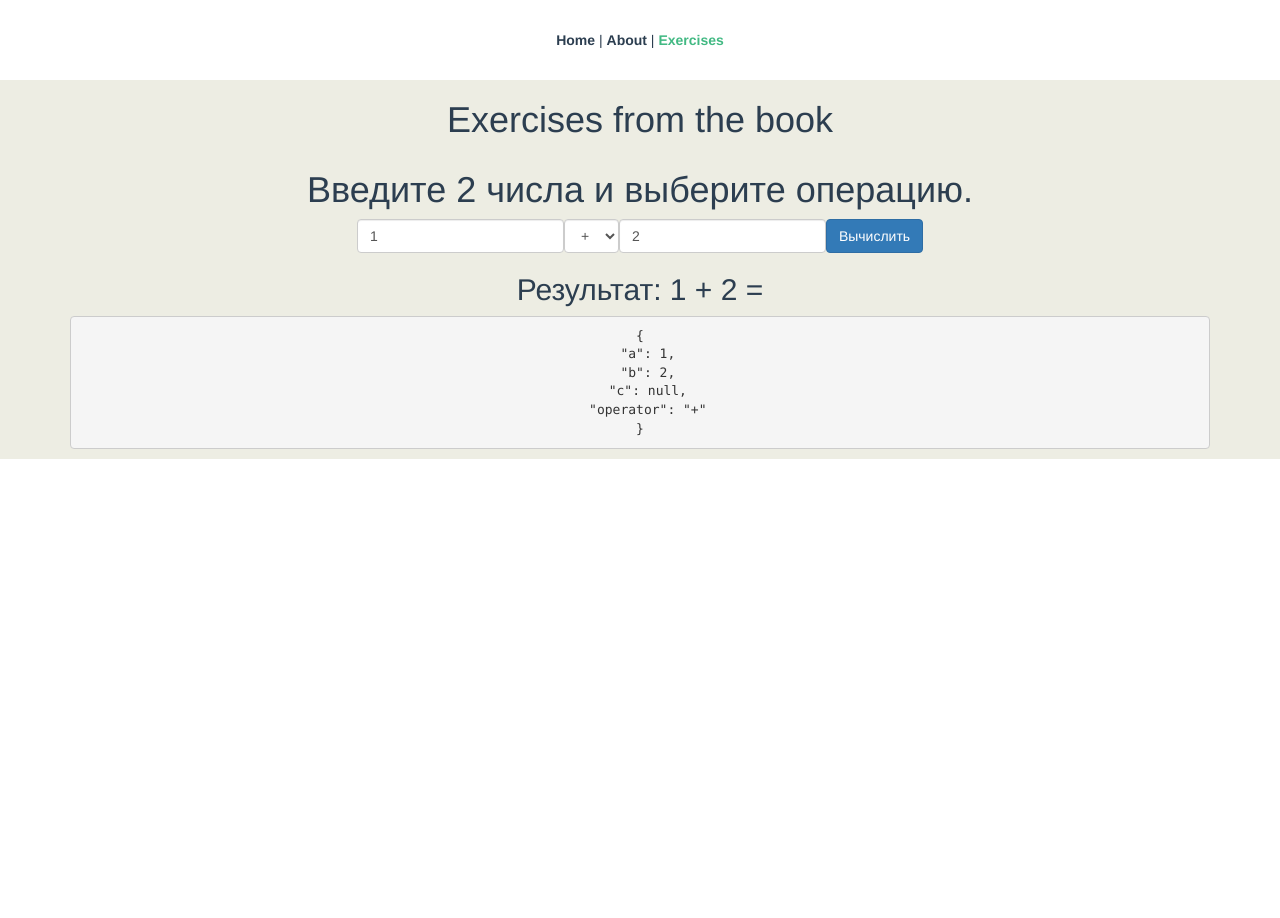
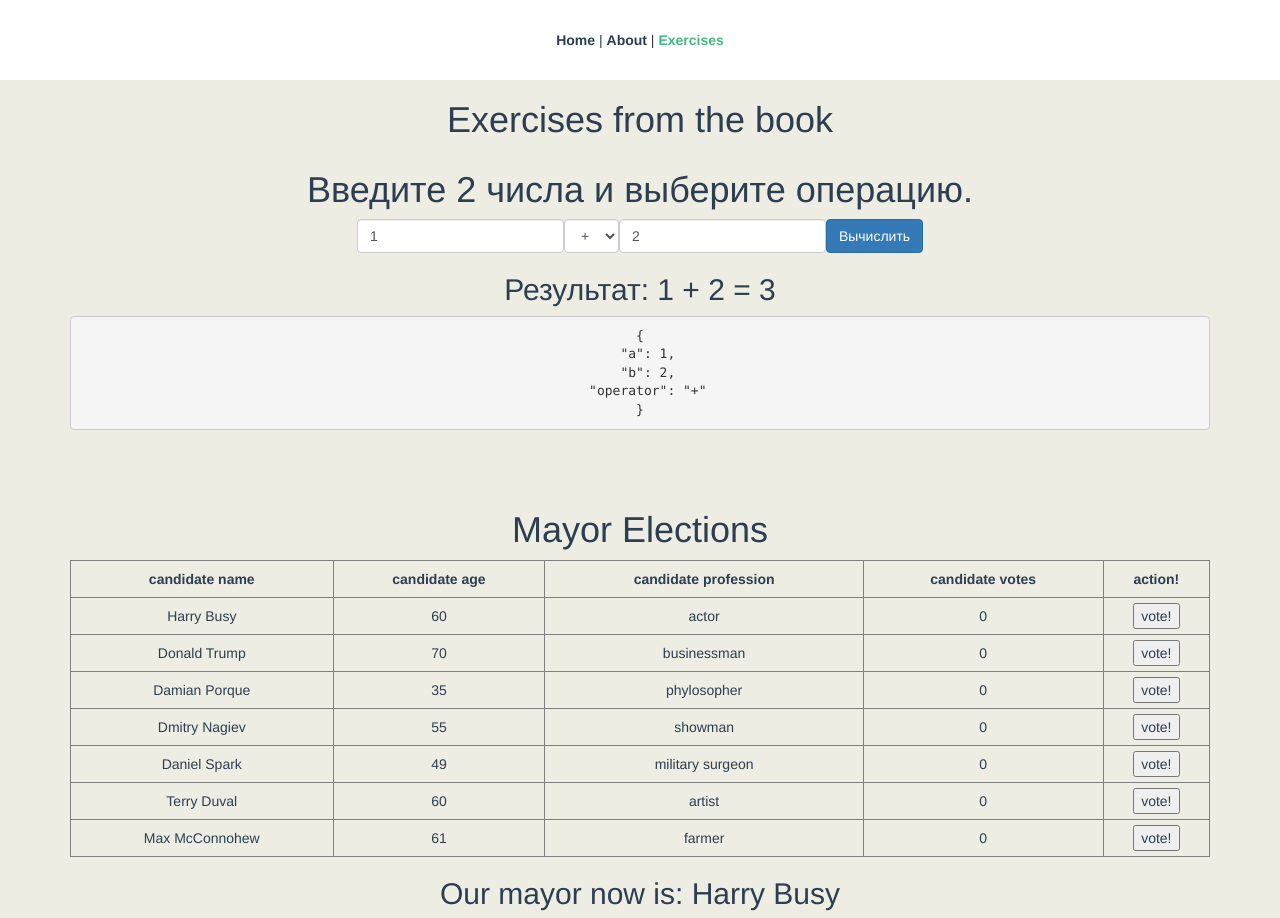
Before and after one commit to ShmidtAlex/Greatness-of-Vue-book, a Vue app: page /exercises in a window 1280 px wide. Shown: the top 918 px of the page. Before the commit the page ends 800 px from the top, so only its background shows below. Built offline with nearby package versions, Linux system fonts and the light colour scheme.

Commit message:
exercise 'Mayor elections' finished

```diff
--- a/src/components/Calc_ex.vue
+++ b/src/components/Calc_ex.vue
@@ -24,26 +24,30 @@
 			return {
 				a: 1,
 				b: 2,
-				c: null,
 				operator: '+'
 			}
 		},
-		methods: {
-			calculate: function() {
+		computed: {
+			c: {
 				//event.preventDefault();//аналогичным способом можно добавить превент-дефолт прямо на кнопку (см. DOM)
+				get: function() {
 					switch (this.operator) {
 						case '+':
-						this.c = this.a + this.b
+							return this.c = this.a + this.b
 							break;
 						case '-':
-						this.c = this.a - this.b
+							return this.c = this.a - this.b
 							break;
 						case '*':
-						this.c = this.a * this.b
+							return this.c = this.a * this.b
 							break;
 						case '/':
-						this.c = this.a / this.b
+							return this.c = this.a / this.b
 							break;
+					}
+				},
+				set: function(newValue) {
+					return newValue;
 				}
 			}
 		}
--- /dev/null
+++ b/src/components/MayorElections.vue
@@ -0,0 +1,101 @@
+<template>
+	<div class="container">
+		<h1>Mayor Elections</h1>
+		<div class="candidates_block" >
+			<table  class="candidate">
+				<tr>
+					<th>candidate name</th>
+					<th>candidate age</th>
+					<th>candidate profession</th>
+					<th>candidate votes</th>
+					<th>action!</th>
+				</tr>
+				<tr v-for="(candidate, indexItm) in candidates" :key="indexItm">
+					<td class="name">{{candidate.name}}</td>
+					<td class="age">{{candidate.age}}</td>
+					<td class="profession">{{candidate.profession}}</td>
+					<td class="votes">{{candidate.votes}}</td>
+					<td><button @click="candidate.votes++" class="vote">vote!</button></td>
+				</tr>
+			</table>
+		</div>
+		<div class="runningMayor">
+			<!-- think, how to prevent initial candidate's name -->
+			<h2>Our mayor now is: {{ findRunningMayor[0].name }}</h2>
+		</div>
+		<div class="reset">
+			<button @click="reset" class="btn btn-primary">start election again!</button>
+		</div>
+	</div>
+</template>
+<script>
+	export default {
+		name: "Elections",
+		data: function() {
+			return {
+				candidates: [
+					{ name: "Harry Busy", age: 60, votes: 0, profession: "actor" },
+					{ name: "Donald Trump", age: 70, votes: 0, profession: "businessman" },
+					{ name: "Damian Porque", age: 35, votes: 0, profession: "phylosopher" },
+					{ name: "Dmitry Nagiev", age: 55, votes: 0, profession: "showman" },
+					{ name: "Daniel Spark", age: 49, votes: 0, profession: "military surgeon" },
+					{ name: "Terry Duval", age: 60, votes: 0, profession: "artist" },
+					{ name: "Max McConnohew", age: 61, votes: 0, profession: "farmer" },
+				],
+			}
+		},
+		computed: {
+			changedVotes: function() {
+				let self = this;
+				return self.candidates.votes;
+			},
+			findRunningMayor: function() {
+				// this special massive for voutes values. we need it for avoiding changing candidates
+        // position according to his place in election, now user can tap vote button without necessarity to check if candidate position has not been changed
+				let ourMayorIs2 = [];
+        this.candidates.forEach(function(element) {
+          ourMayorIs2.push(element);
+        });
+				ourMayorIs2.sort(function(a,b){
+					return b.votes - a.votes;
+				});
+				return ourMayorIs2;
+			}
+		},
+		methods: {
+			reset: function() {
+				// this.candidates.forEach(function(element){
+				// 	element.votes = 0;
+				// })
+				//or use more convenient map method:
+				this.candidates = this.candidates.map(function(candidate) {
+					candidate.votes = 0;
+					return candidate
+				})
+			}
+		}
+	}
+</script>
+<style>
+	.container {
+		padding-bottom: 50px;
+	}
+	.candidates_block {
+		width: 100%;
+	}
+
+	.candidate {
+		width:100%;
+		border: 1px double gray;
+	}
+	th {
+		border:1px solid gray;
+		height: 37px;
+		text-align: center;
+	}
+	td {
+		border: 1px solid gray;
+		overflow: hidden;
+		height: 37px;
+	}
+</style>
--- a/src/views/Exercises.vue
+++ b/src/views/Exercises.vue
@@ -2,16 +2,19 @@
   <div class="about">
     <h1>Exercises from the book</h1>
     <Calcex/>
+    <Elections/>
   </div>
 </template>
 
 <script>
 import Calcex from "@/components/Calc_ex.vue";
+import Elections from "@/components/MayorElections";
 
 export default {
   name: "exercises",
   components: {
-    Calcex
+    Calcex,
+    Elections
   }
 };
 </script>
```
Also changed, not shown: src/components/Calculator.vue (+3 -4 lines). Lines whose indentation alone changed are shown as unchanged.
